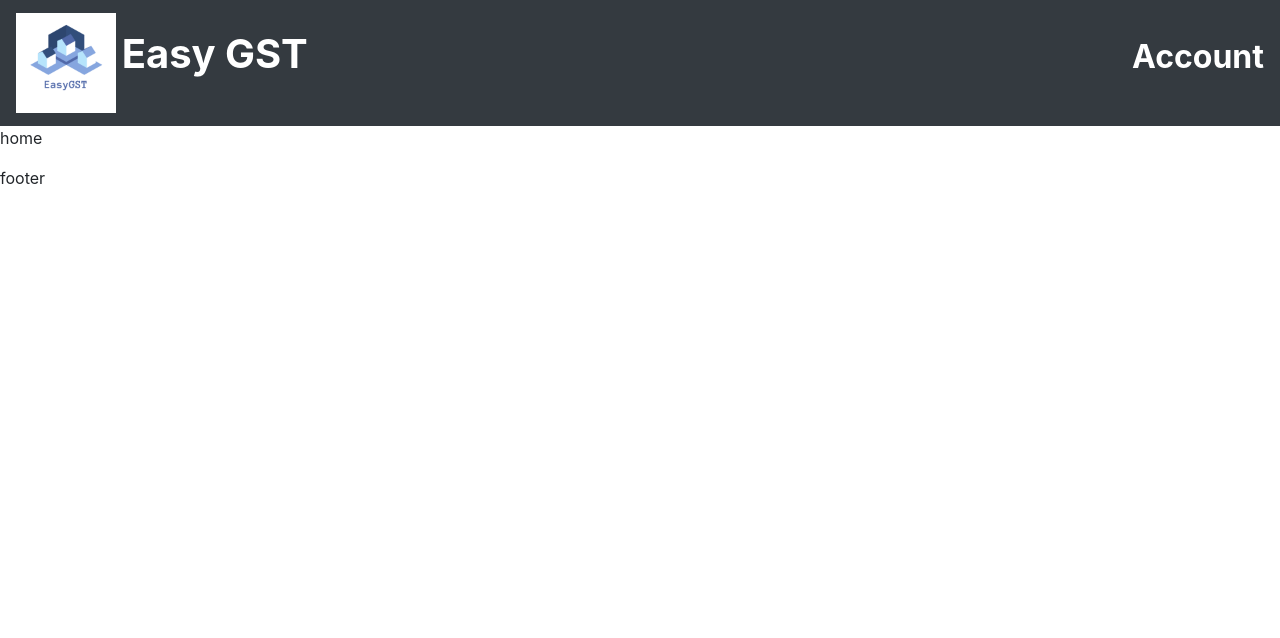
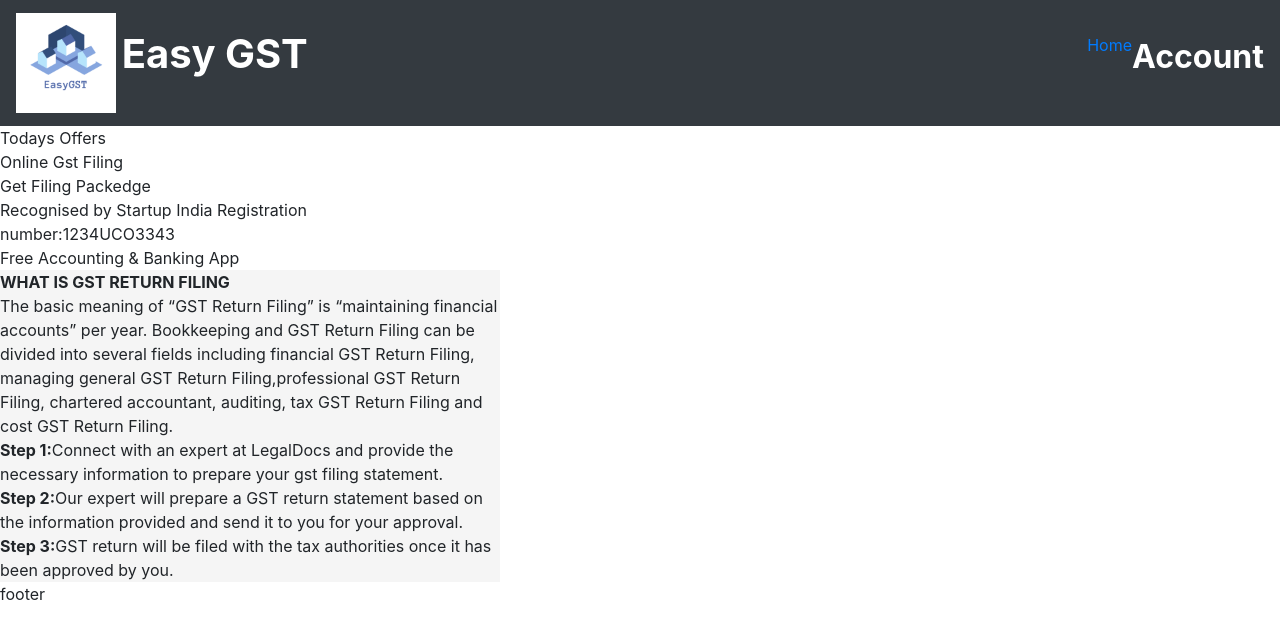
Before and after one commit to sumit9868/GST-Filing, a React (Create React App) app: page / in a window 1280 px wide. Shown: the top 638 px of the page. Built offline with nearby package versions, Linux system fonts and the light colour scheme.

Commit message:
Info and banner component

```diff
--- a/src/CSS/Header.css
+++ b/src/CSS/Header.css
@@ -10,6 +10,8 @@
 }
 
 .rightCantainor{
+    display:flex;
+    flex-direction: row;
     margin-bottom: 1%;
     flex: 0.1;
 }
@@ -26,9 +28,13 @@
     color: white ;
     font-weight: bold;
 }
+.homeLink{
+    text-decoration: none;
+}
 .accountLink{
     text-decoration: none;
 }
+
 .account{
     font-size: 2em ;
     color: white ;
--- a/src/CSS/Home.css
+++ b/src/CSS/Home.css
@@ -0,0 +1,4 @@
+.home{
+    background-color: whitesmoke;
+    width: 500px;
+}
--- /dev/null
+++ b/src/CSS/Offers.css
@@ -0,0 +1,5 @@
+.offers{
+    display: flex;
+    flex-direction: column;
+    width:30rem;
+}
--- a/src/JS/App.js
+++ b/src/JS/App.js
@@ -5,7 +5,6 @@ import Signup from './Signup';
 import Home from './Home';
 import Header from './Header';
 import Footer from './Footer';
-
 function App() {
   return (
     <BrowserRouter>
@@ -20,10 +19,9 @@ function App() {
 
           <Route path="/">
             <Header />
-            <Home />
+            <Home/>
             <Footer/>
           </Route>
-
         </Switch>
       </div>
     </BrowserRouter>
--- a/src/JS/Header.js
+++ b/src/JS/Header.js
@@ -22,8 +22,13 @@ function Header() {
                 </Navbar.Brand>
 
                 <div className="rightCantainor">
+                    <Link to="/" className="homeLink">
+                    <div className="home__span">
+                        Home
+                        </div>
+                    </Link>
                     <Link to ="/signup" className="accountLink">
-                        <span className="account">Account</span>
+                        <div className="account">Account</div>
                     </Link>
                 </div>
 
--- a/src/JS/Home.js
+++ b/src/JS/Home.js
@@ -1,10 +1,27 @@
 import React from 'react'
+import '../CSS/Home.css'
+import Offers from './Offers';
 
 function Home() {
     return (
-        <div className="home">
-            <p>home</p>
-        </div>
+        <>
+            <Offers />
+            <div className="home">
+                <span className="home__header">
+                    <b>WHAT IS GST RETURN FILING</b>
+                </span>
+                <div className="home__para">
+                    The basic meaning of “GST Return Filing” is “maintaining financial accounts” per year. Bookkeeping and GST Return Filing can be divided into several fields including financial GST Return Filing, managing general GST Return Filing,professional GST Return Filing, chartered accountant, auditing,
+                tax GST Return Filing and cost GST Return Filing. <br />
+                    <b>Step 1:</b>
+                Connect with an expert at LegalDocs and provide the necessary information to prepare your gst filing statement. <br />
+                    <b>Step 2:</b>
+                Our expert will prepare a GST return statement based on the information provided and send it to you for your approval. <br />
+                    <b>Step 3:</b>
+                GST return will be filed with the tax authorities once it has been approved by you.
+                </div>
+            </div>
+        </>
     )
 }
 
--- /dev/null
+++ b/src/JS/Offers.js
@@ -0,0 +1,24 @@
+import React from 'react'
+import '../CSS/Offers.css'
+function Offers() {
+    return (
+        <div className="offers">
+            <div>
+               <span> Todays Offers </span>
+            </div>
+
+            <div>
+                <div>
+                    Online Gst Filing
+                    <div>
+<div>Get Filing Packedge</div>
+    <div>Recognised by Startup India Registration number:1234UCO3343</div>
+<div>Free Accounting & Banking App</div>
+                    </div>
+                </div>
+            </div>
+        </div>
+    )
+}
+
+export default Offers
```
Also changed, not shown: src/JS/Info.js (added, +12 -0 lines), src/CSS/Info.css (added).
